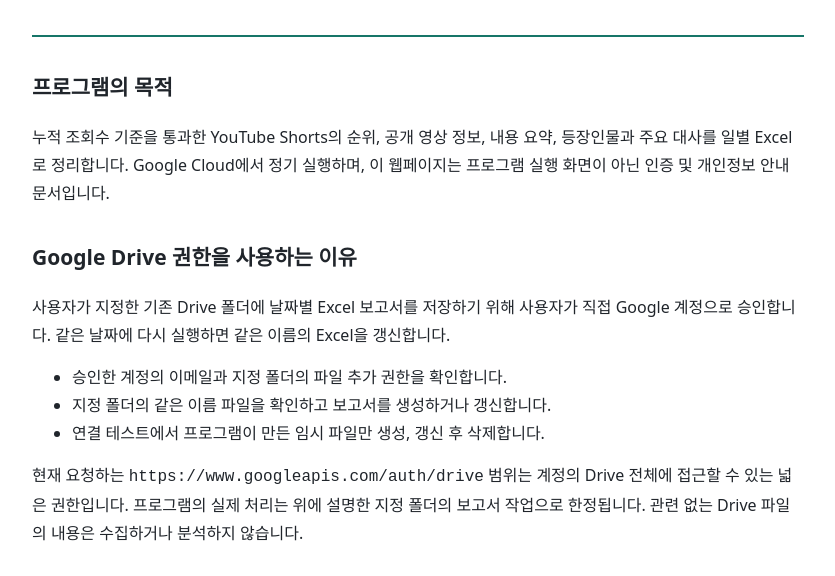
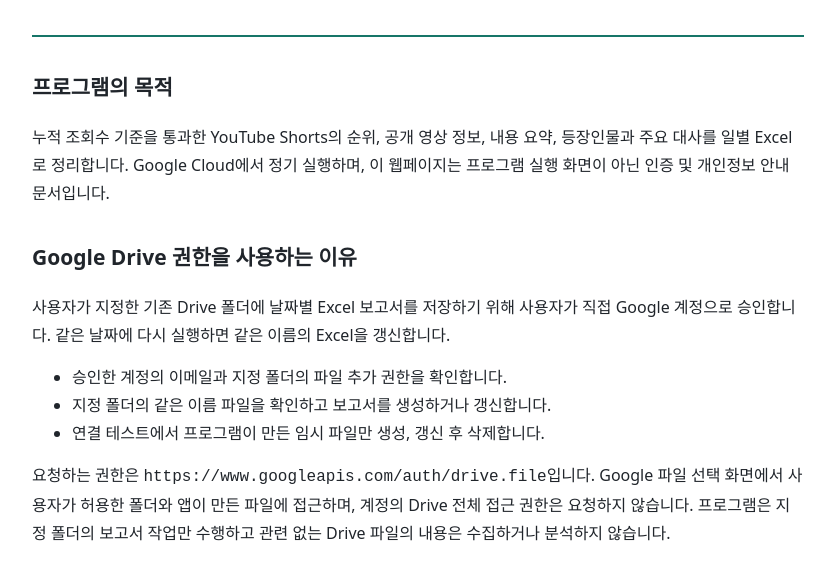
Before and after one commit to junghyun-ds/youtube-crawler-info, a plain HTML site: page index.html in a window 1280 px wide. Shown: the part 208-784 px from the top of the page, without its empty margins (222-1057 px from the left). Drawn offline with Linux system fonts and the light colour scheme.

Commit message:
Document narrow Drive file permissions

```diff
--- a/index.html
+++ b/index.html
@@ -28,7 +28,7 @@
         <li>지정 폴더의 같은 이름 파일을 확인하고 보고서를 생성하거나 갱신합니다.</li>
         <li>연결 테스트에서 프로그램이 만든 임시 파일만 생성, 갱신 후 삭제합니다.</li>
       </ul>
-      <p>현재 요청하는 <code>https://www.googleapis.com/auth/drive</code> 범위는 계정의 Drive 전체에 접근할 수 있는 넓은 권한입니다. 프로그램의 실제 처리는 위에 설명한 지정 폴더의 보고서 작업으로 한정됩니다. 관련 없는 Drive 파일의 내용은 수집하거나 분석하지 않습니다.</p>
+      <p>요청하는 권한은 <code>https://www.googleapis.com/auth/drive.file</code>입니다. Google 파일 선택 화면에서 사용자가 허용한 폴더와 앱이 만든 파일에 접근하며, 계정의 Drive 전체 접근 권한은 요청하지 않습니다. 프로그램은 지정 폴더의 보고서 작업만 수행하고 관련 없는 Drive 파일의 내용은 수집하거나 분석하지 않습니다.</p>
     </section>
     <section aria-labelledby="privacy">
       <h2 id="privacy">데이터 처리 및 문의</h2>
```
